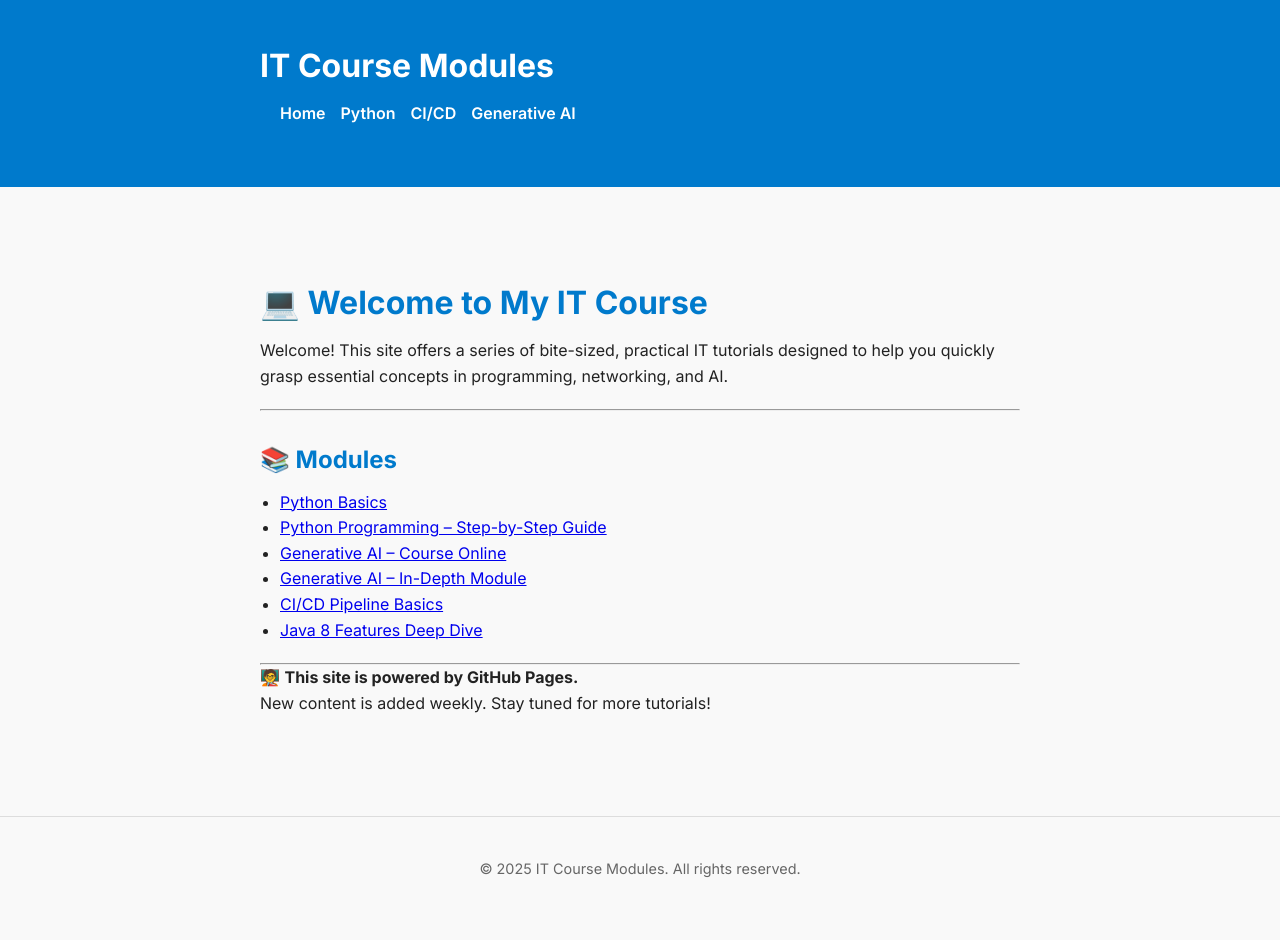
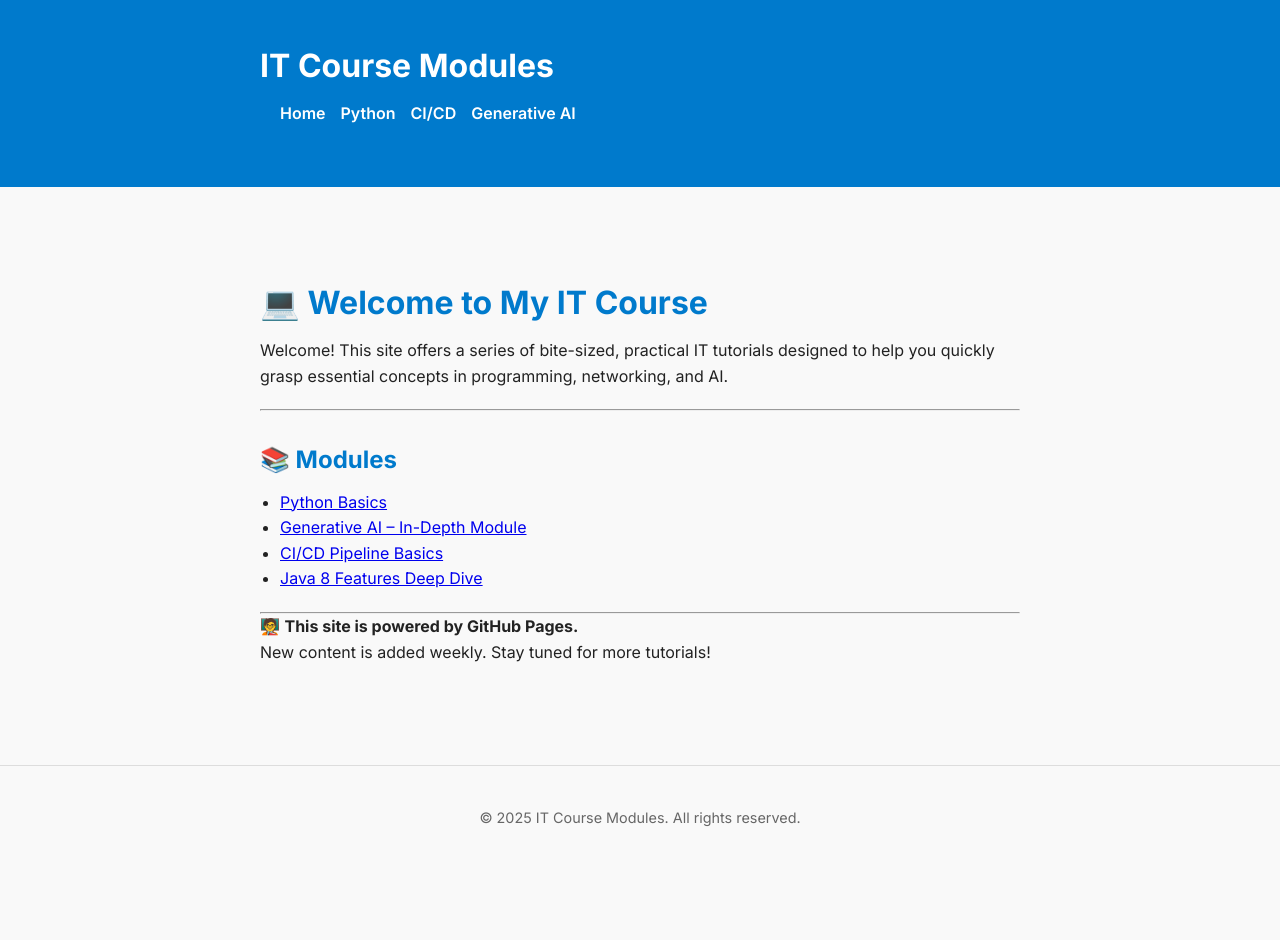
Before and after one commit to smithjackb/it-course, a Jekyll site: the page built from index.md, in a window 1280 px wide. Built offline with Jekyll 4.4.1, drawn with Linux system fonts in a browser that asks for light colours; after the commit the page ends 900 px from its top, so only the background shows below that.

Commit message:
Update index.md

```diff
--- a/index.md
+++ b/index.md
@@ -12,11 +12,9 @@ Welcome! This site offers a series of bite-sized, practical IT tutorials designe
 ## 📚 Modules
 
 - [Python Basics](/it-course/python-basics/)
-- [Python Programming – Step-by-Step Guide](https://www.igmguru.com/data-science-bi/python-training){:target="_blank"}
-- [Generative AI – Course Online](https://www.igmguru.com/machine-learning-ai/generative-ai-training){:target="_blank"}
 - [Generative AI – In-Depth Module](/it-course/generative-ai/)
 - [CI/CD Pipeline Basics](/it-course/ci-cd-pipeline-basics/)
-- [Java 8 Features Deep Dive](/it-course/java-8-features/){:target="_blank"}
+- [Java 8 Features Deep Dive](/it-course/java-8-features/)
 
 ---
 
```
